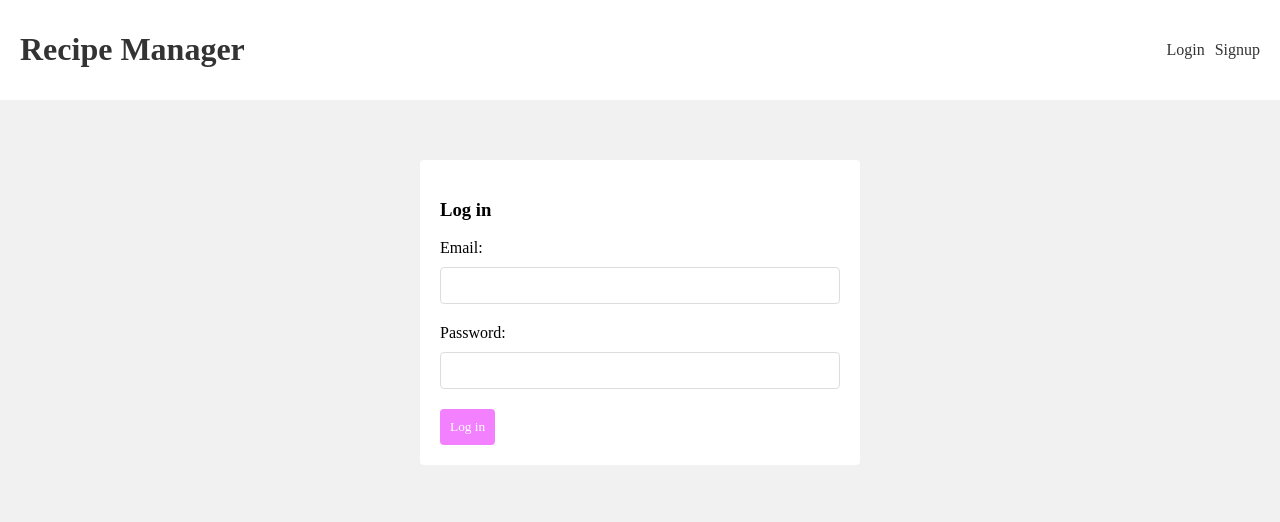
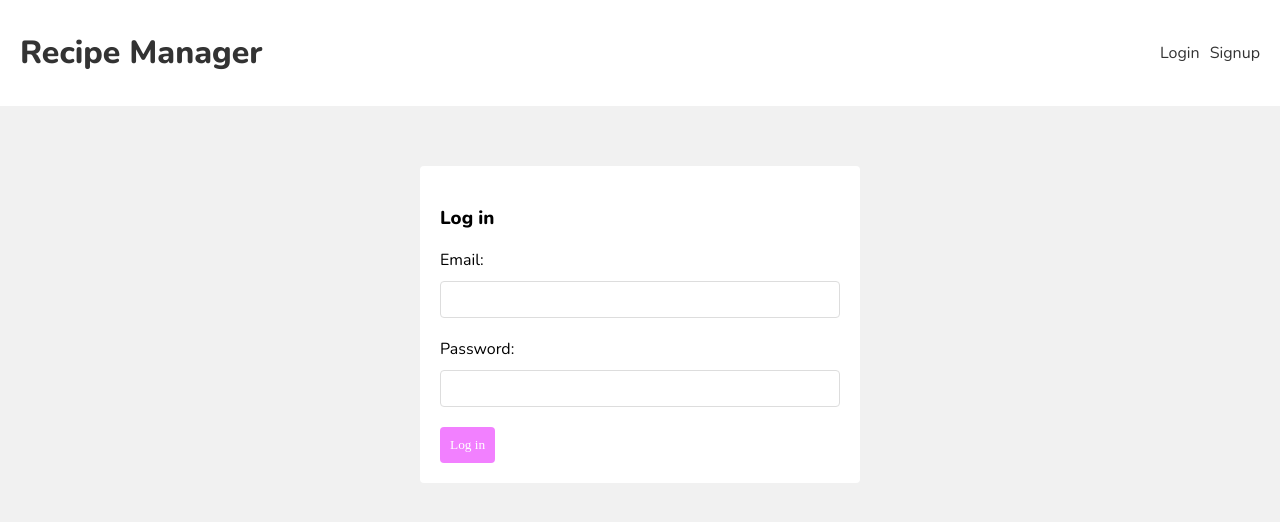
Before and after one commit to sarichatsee/problem-statement-recipe-team-3, a React (Create React App) app in the folder frontend/: page /login in a window 1280 px wide. Shown: the top 522 px of the page. Built offline with nearby package versions, Linux system fonts and the light colour scheme.

Commit message:
updated font in index.css, added get req to root url at server.js

```diff
--- a/frontend/src/index.css
+++ b/frontend/src/index.css
@@ -9,7 +9,7 @@
   body {
     background: #f1f1f1;
     margin: 0;
-    font-family: "Poppins";
+    font-family: "Nunito";
   }
   header {
     background: #fff;
```
Also changed, not shown: 1 other file (tests, documents, lock files or other folders).
